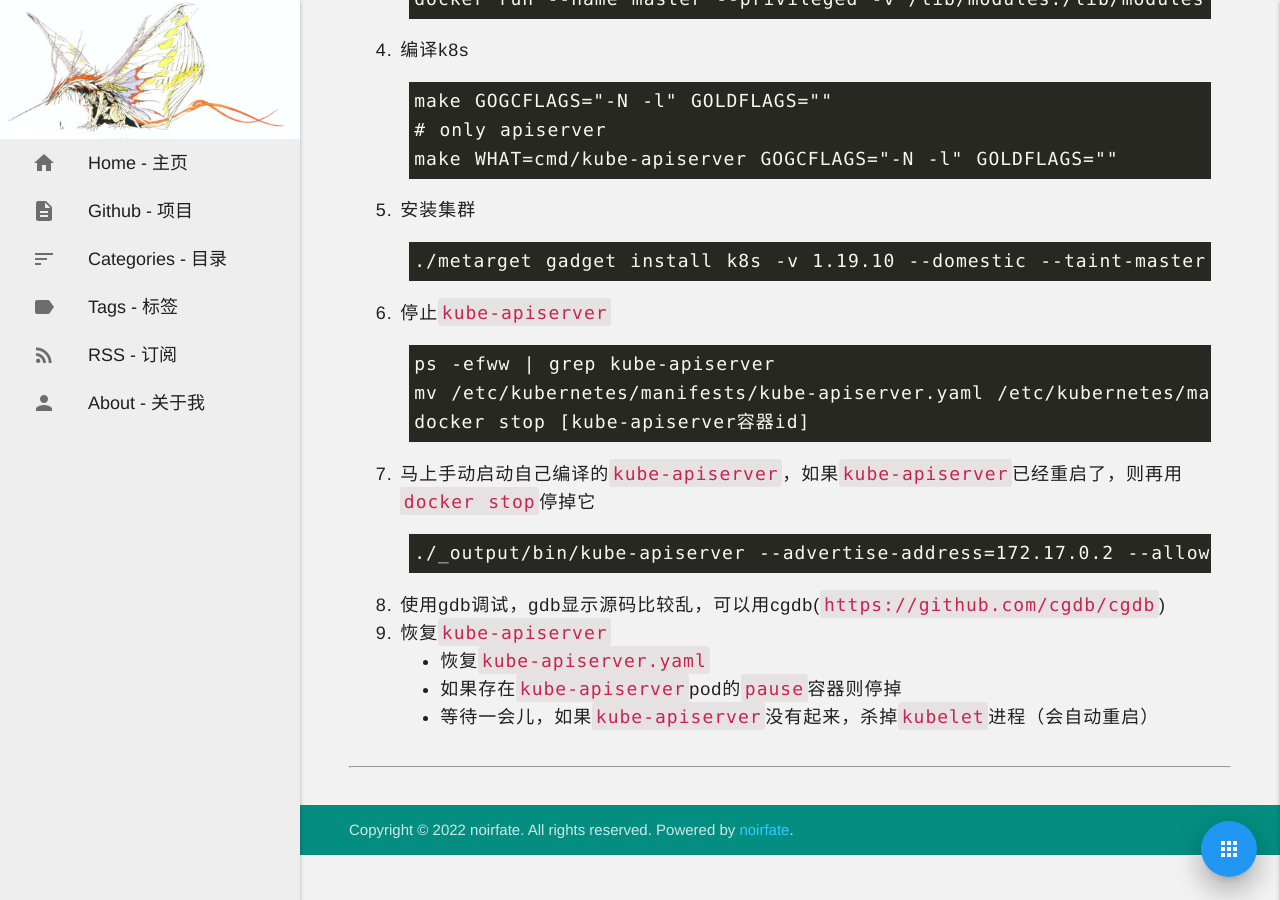
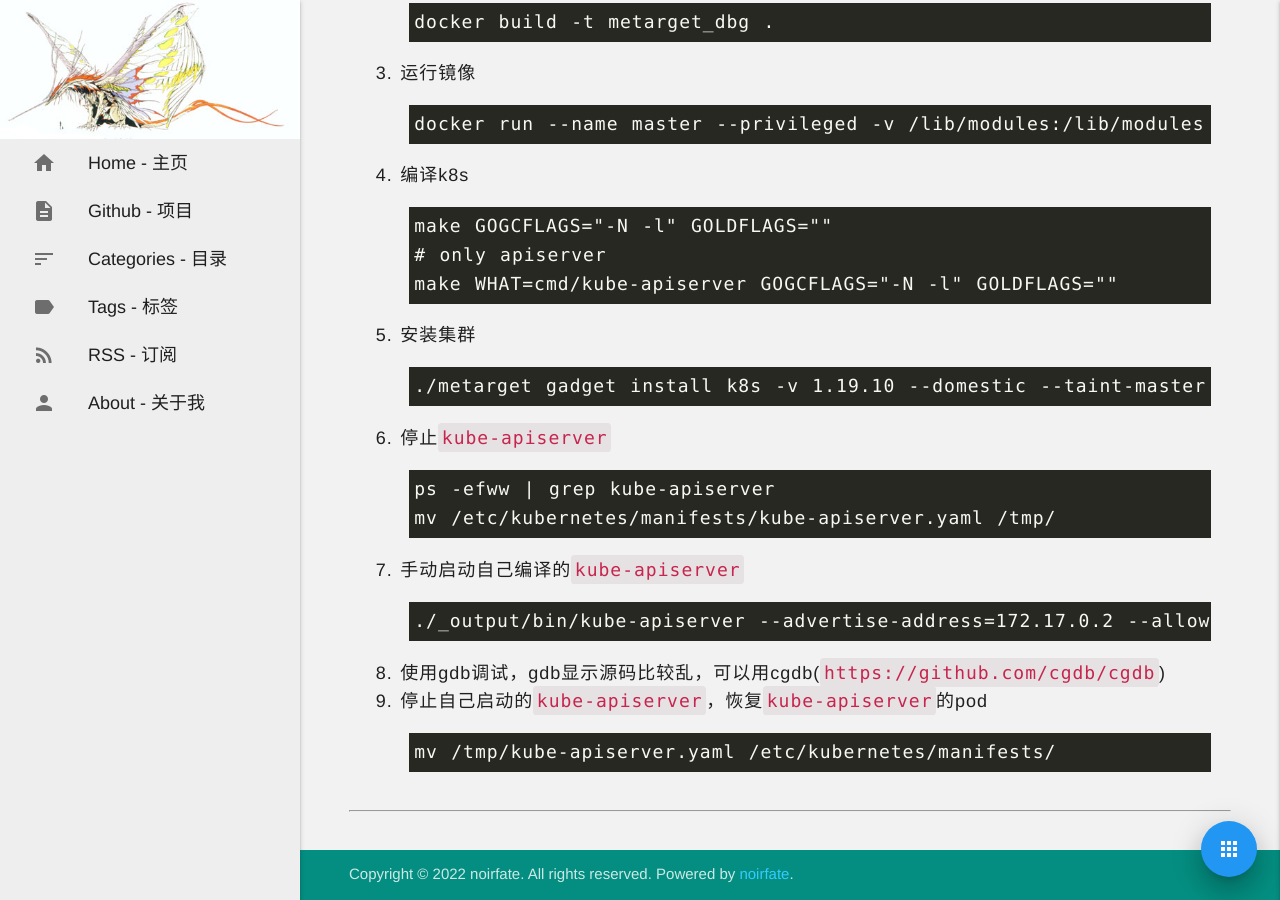
Before and after one commit to noirfate/noirfate.github.io, a Jekyll site: the page built from _posts/2022-04-18-k8s-env.md, in a window 1280 px wide and 900 px high, scrolled down 6631 px. Built offline with Jekyll 4.4.1, drawn with Linux system fonts in a browser that asks for light colours; some web fonts are replaced; a script that is not in the unit is left out; some of the changed text lies outside the part shown.

Commit message:
Update 2022-04-18-k8s-env.md

````diff
--- a/_posts/2022-04-18-k8s-env.md
+++ b/_posts/2022-04-18-k8s-env.md
@@ -195,15 +199,14 @@ make WHAT=cmd/kube-apiserver GOGCFLAGS="-N -l" GOLDFLAGS=""
 6. 停止`kube-apiserver`
 ```
 ps -efww | grep kube-apiserver
-mv /etc/kubernetes/manifests/kube-apiserver.yaml /etc/kubernetes/manifests/kube-apiserver.yaml.bak
-docker stop [kube-apiserver容器id]
+mv /etc/kubernetes/manifests/kube-apiserver.yaml /tmp/
 ```
-7. 马上手动启动自己编译的`kube-apiserver`，如果`kube-apiserver`已经重启了，则再用`docker stop`停掉它
+7. 手动启动自己编译的`kube-apiserver`
 ```
 ./_output/bin/kube-apiserver --advertise-address=172.17.0.2 --allow-privileged=true --authorization-mode=Node,RBAC --client-ca-file=/etc/kubernetes/pki/ca.crt --enable-admission-plugins=NodeRestriction --enable-bootstrap-token-auth=true --etcd-cafile=/etc/kubernetes/pki/etcd/ca.crt --etcd-certfile=/etc/kubernetes/pki/apiserver-etcd-client.crt --etcd-keyfile=/etc/kubernetes/pki/apiserver-etcd-client.key --etcd-servers=https://127.0.0.1:2379 --insecure-port=0 --kubelet-client-certificate=/etc/kubernetes/pki/apiserver-kubelet-client.crt --kubelet-client-key=/etc/kubernetes/pki/apiserver-kubelet-client.key --kubelet-preferred-address-types=InternalIP,ExternalIP,Hostname --proxy-client-cert-file=/etc/kubernetes/pki/front-proxy-client.crt --proxy-client-key-file=/etc/kubernetes/pki/front-proxy-client.key --requestheader-allowed-names=front-proxy-client --requestheader-client-ca-file=/etc/kubernetes/pki/front-proxy-ca.crt --requestheader-extra-headers-prefix=X-Remote-Extra- --requestheader-group-headers=X-Remote-Group --requestheader-username-headers=X-Remote-User --secure-port=6443 --service-account-key-file=/etc/kubernetes/pki/sa.pub --service-cluster-ip-range=10.96.0.0/12 --tls-cert-file=/etc/kubernetes/pki/apiserver.crt --tls-private-key-file=/etc/kubernetes/pki/apiserver.key
 ```
 8. 使用gdb调试，gdb显示源码比较乱，可以用cgdb(`https://github.com/cgdb/cgdb`)
-9. 恢复`kube-apiserver`
-	- 恢复`kube-apiserver.yaml`
-	- 如果存在`kube-apiserver`pod的`pause`容器则停掉
-	- 等待一会儿，如果`kube-apiserver`没有起来，杀掉`kubelet`进程（会自动重启）
+9. 停止自己启动的`kube-apiserver`，恢复`kube-apiserver`的pod
+```
+mv /tmp/kube-apiserver.yaml /etc/kubernetes/manifests/
+```
````
Also changed, not shown: other parts of _posts/2022-04-18-k8s-env.md (+4 -0 lines).
